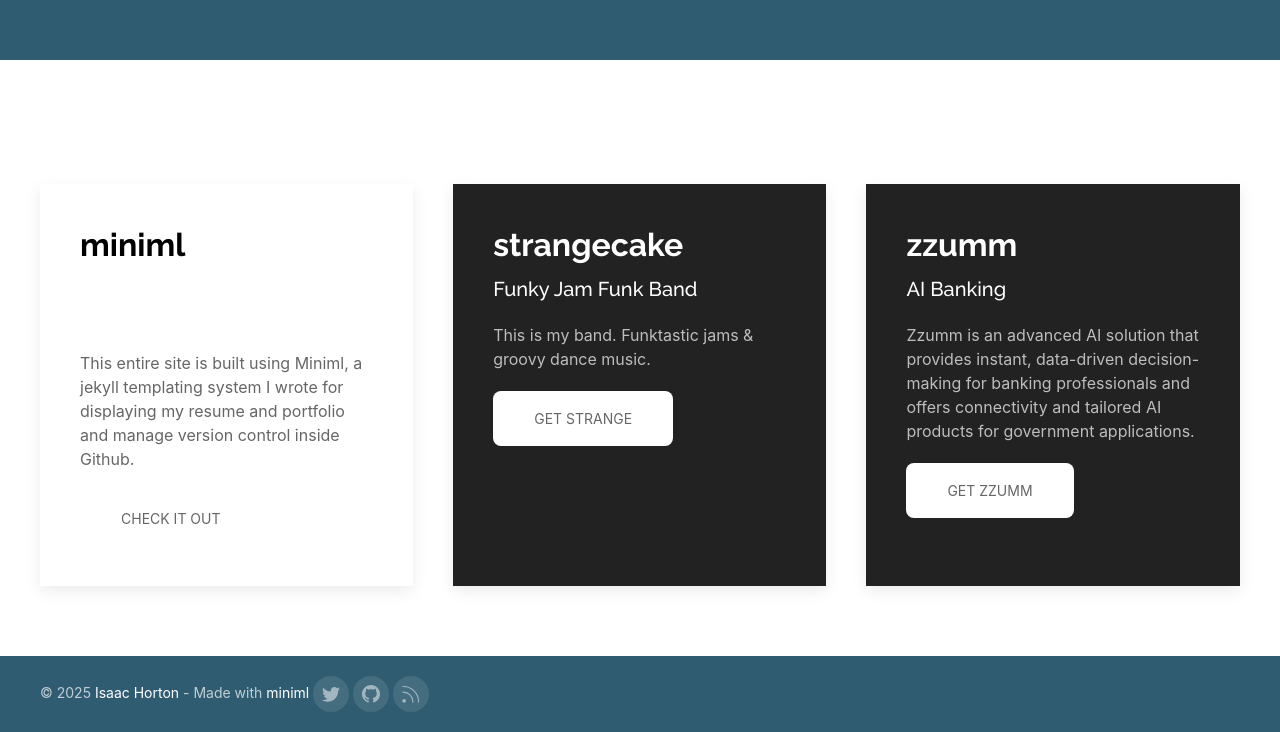
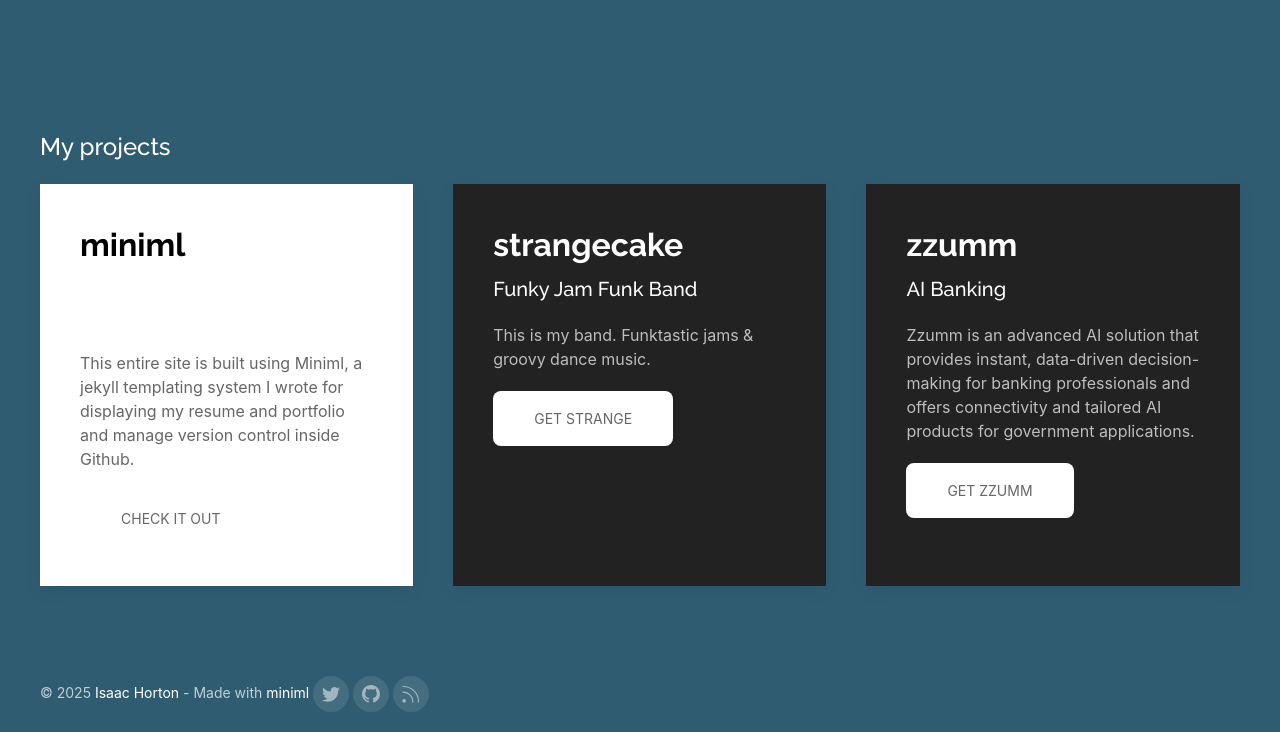
Before and after one commit to kre8t/kre8t.github.io, a Jekyll site: the page built from index.html, in a window 1280 px wide and 1400 px high, scrolled down 373 px. Shown: the part 668-1400 px from the top of the window. Built offline with Jekyll 4.4.1, drawn with Linux system fonts in a browser that asks for light colours.

Commit message:
Update custom.css

```diff
--- a/assets/css/custom.css
+++ b/assets/css/custom.css
@@ -1,5 +1,5 @@
 @import url('https://fonts.googleapis.com/css2?family=Raleway:wght@500;700&display=swap');
-.homepageisaac, .homepageisaac .uk-sticky.uk-active, .homepageisaac .uk-sticky-fixed {
+.homepageisaac, .homepageisaac .uk-sticky.uk-active, .homepageisaac .uk-sticky-fixed, .homepageisaac .uk-section-default {
 	background-color:#305c72;
 }
 .uk-navbar-nav>li>a {
```
